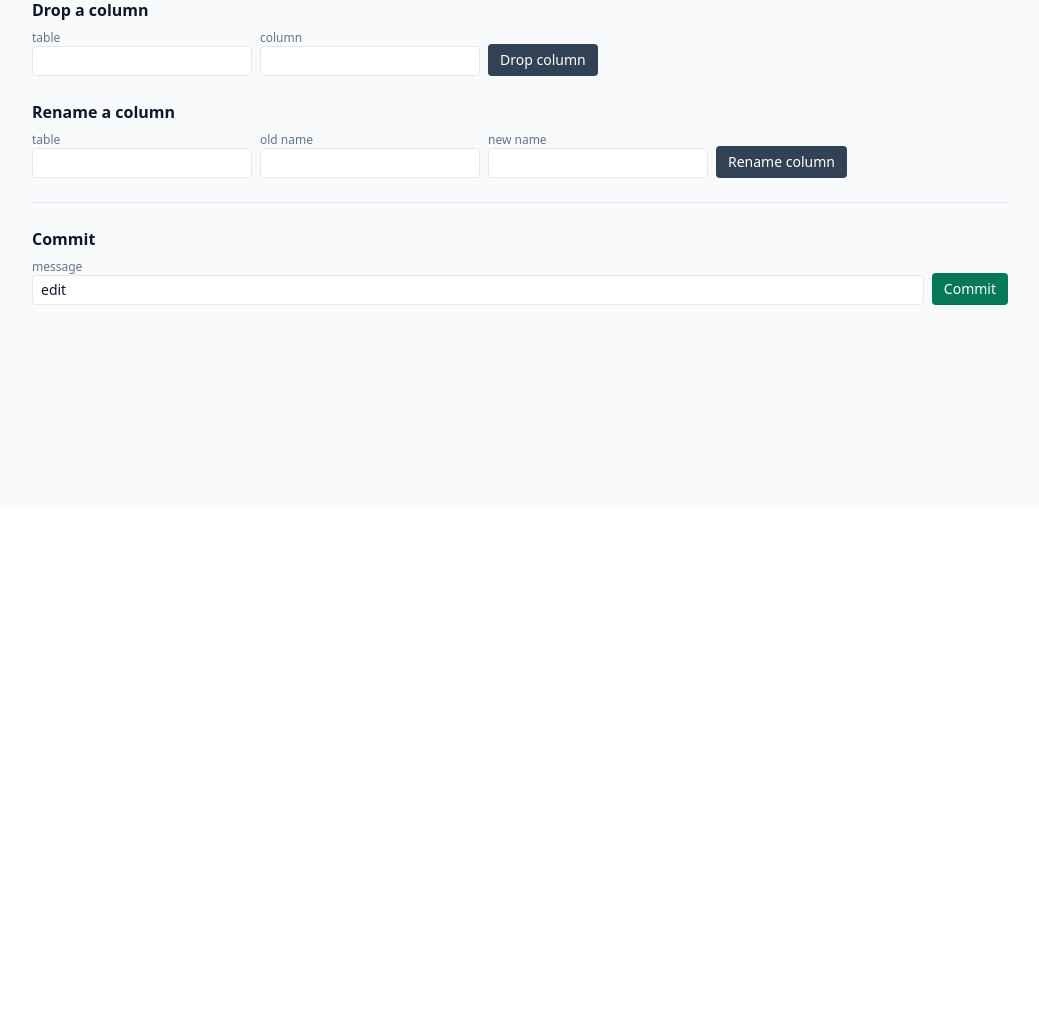
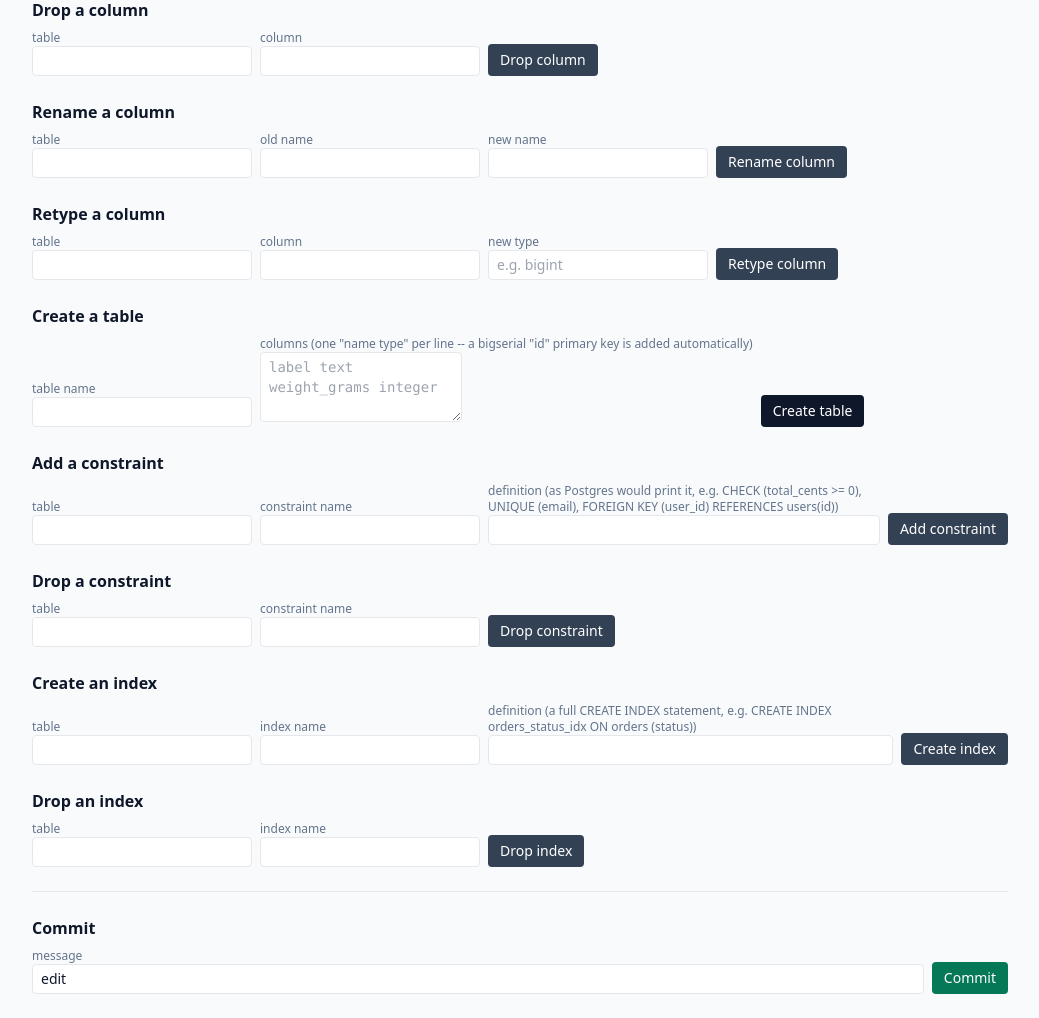
Before and after one commit to mittalsarthak/Tributary, a FastAPI app: template tributary/web/templates/editor.html in a window 1280 px wide. Shown: the part 293-1311 px from the top of the page, without its empty margins (120-1159 px from the left). Before the commit the page ends 598 px from the top, so only its background shows below. Run offline with FastAPI, Linux system fonts and the light colour scheme; the template is opened without the code that fills it, so the values that code supplies are empty; some libraries are stand-ins or nearby versions.

Commit message:
feat: wire retype, create/drop table, and constraint/index ops into the web editor (R24)
apply_change previously supported only add/drop/rename column and rename
table, leaving three of the four capability groups the problem statement
names (retype columns; create/drop tables; constraints and indexes)
unreachable from the UI even though ddl.py/diff.py/planner.py already
handled all 15 Change types. Extends _apply_op with alter_column_type,
create_table, drop_table, add_constraint, drop_constraint, create_index,
and drop_index, each rendering through ddl.render and appending a
correctly-shaped op-log entry, following the existing validation/error/
htmx pattern exactly. Retype populates AlterColumnType.old_type/nullable/
default from the column's live state so the planner's shadow-column swap
can restore what it would otherwise drop (R20). Constraint/index
definitions are accepted as raw SQL text and executed with search_path
scoped to the branch schema (the same trick introspect.snapshot/
store._materialise use) so Postgres itself validates them. Drop-table is
gated behind an hx-confirm, matching the existing branch-delete control.

```diff
--- a/tributary/web/app.py
+++ b/tributary/web/app.py
@@ -62,6 +62,7 @@ from __future__ import annotations
 
 import json
 import os
+import re
 import threading
 import time
 from dataclasses import asdict, dataclass, field
@@ -87,6 +88,7 @@ from tributary.model import (
     AddConstraint,
     AlterColumnType,
     Column,
+    Constraint,
     CreateIndex,
     CreateTable,
     DropColumn,
@@ -95,12 +97,14 @@ from tributary.model import (
     DropIndex,
     DropNotNull,
     DropTable,
+    Index,
     Plan,
     RenameColumn,
     RenameTable,
     SetDefault,
     SetNotNull,
     Snapshot,
+    Table,
 )
 
 TEMPLATES_DIR = Path(__file__).parent / "templates"
@@ -379,8 +383,104 @@ def editor(branch: str, request: Request, conn=Depends(get_conn)):
     return _editor_response(request, conn, branch)
 
 
+_NEW_TABLE_COLUMN_RE = re.compile(r"^\s*(?P<name>[A-Za-z_][A-Za-z0-9_]*)\s+(?P<type>.+?)\s*$")
+
+
+def _parse_new_table_columns(text: str) -> list[tuple[str, str]]:
+    """Parse `create_table`'s freeform "one column per line, name then type"
+    textarea into `(name, type)` pairs. Blank lines are skipped. A line that
+    isn't "name type" raises `ValueError` -- rendered as a sentence by the
+    caller, never silently dropped.
+    """
+    result: list[tuple[str, str]] = []
+    for lineno, line in enumerate(text.splitlines(), start=1):
+        if not line.strip():
+            continue
+        m = _NEW_TABLE_COLUMN_RE.match(line)
+        if not m:
+            raise ValueError(
+                f"could not parse column definition on line {lineno} ({line!r}) -- "
+                "expected 'name type', e.g. 'label text'"
+            )
+        result.append((m.group("name"), m.group("type")))
+    return result
+
+
+def _build_new_table(name: str, extra: list[tuple[str, str]]) -> Table:
+    """Build a minimal, well-formed `Table` for `create_table`: a `bigserial`
+    primary key column named `id`, plus whatever extra columns the form
+    supplied (all nullable, no default -- `NOT NULL`/a default can be added
+    afterwards via the existing `add_column` path). Branch materialisation
+    and the planner both assume a table is well-formed (R24 brief); a table
+    built here always has a primary key.
+    """
+    cols: dict[str, Column] = {
+        "id": Column(name="id", type="bigserial", nullable=False, default=None, position=1),
+    }
+    for i, (cname, ctype) in enumerate(extra, start=2):
+        cols[cname] = Column(name=cname, type=ctype, nullable=True, default=None, position=i)
+    pk_name = f"{name}_pkey"
+    constraints = {
+        pk_name: Constraint(name=pk_name, kind="p", definition="PRIMARY KEY (id)", columns=("id",)),
+    }
+    return Table(name=name, columns=cols, constraints=constraints, indexes={})
+
+
+_CONSTRAINT_KIND_RE = re.compile(
+    r"^\s*(?P<kw>PRIMARY\s+KEY|FOREIGN\s+KEY|UNIQUE|CHECK)\b", re.IGNORECASE)
+_CONSTRAINT_KIND_MAP = {"PRIMARY": "p", "FOREIGN": "f", "UNIQUE": "u", "CHECK": "c"}
+_COLLIST_RE = re.compile(r"\(([^)]*)\)")
+_CREATE_UNIQUE_INDEX_RE = re.compile(r"(?i)^\s*create\s+unique\s+index\b")
+
+
+def _infer_constraint_kind(definition: str) -> str:
+    """`Constraint.kind` ('p'/'f'/'u'/'c') from the leading keyword of a
+    hand-typed definition -- the same vocabulary `pg_get_constraintdef`
+    itself always starts with. Anything else is rejected with a sentence,
+    not silently guessed at, since `kind` drives which rewrite the planner
+    picks (R24 brief: this is exactly where the NOT VALID/VALIDATE split and
+    the PRIMARY KEY/UNIQUE CONCURRENTLY-index build matter).
+    """
+    m = _CONSTRAINT_KIND_RE.match(definition)
+    if not m:
+        raise ValueError(
+            "could not tell what kind of constraint this is -- start the definition with "
+            "CHECK, UNIQUE, PRIMARY KEY, or FOREIGN KEY (e.g. \"CHECK (total_cents >= 0)\")"
+        )
+    return _CONSTRAINT_KIND_MAP[m.group("kw").split()[0].upper()]
+
+
+def _infer_constraint_columns(kind: str, definition: str) -> tuple[str, ...]:
+    """Best-effort column list for a `p`/`u` constraint -- needed by the
+    planner's large-table PRIMARY KEY/UNIQUE index-build rewrite (R21).
+    `c`/`f` definitions' parentheses hold an expression or a foreign-key
+    clause, not a plain column list, so those are left empty rather than
+    misparsed.
+    """
+    if kind not in ("p", "u"):
+        return ()
+    m = _COLLIST_RE.search(definition)
+    if not m:
+        return ()
+    return tuple(c.strip().strip('"') for c in m.group(1).split(",") if c.strip())
+
+
+def _exec_unqualified_ddl(conn, schema: str, stmt: str) -> None:
+    """Run `stmt` -- a hand-typed constraint/index definition that (like the
+    `pg_get_constraintdef`/`pg_get_indexdef` output it mirrors) may embed an
+    *unqualified* table name -- with `search_path` pointed at `schema` for
+    the duration of one real transaction, the same trick `introspect.snapshot`
+    and `store._materialise` already use for exactly this reason. Without
+    this, an unqualified `... ON orders (...)` would resolve through the
+    connection's ambient search_path and land on the wrong schema entirely.
+    """
+    with conn.transaction():
+        conn.execute(pgsql.SQL("SET LOCAL search_path TO {}").format(pgsql.Identifier(schema)))
+        conn.execute(stmt)
+
+
 def _apply_op(conn, schema: str, op: str, *, table, column, col_name, coltype,
-              old, new, not_null, default) -> dict:
+              old, new, not_null, default, definition, new_table_columns) -> dict:
     """Execute one edit against `schema`'s *live* tables (via
     `ddl.render`, never a hand-built string) and return the op-log entry to
     remember it by. Raises `ValueError` for a request missing the fields its
@@ -412,6 +512,69 @@ def _apply_op(conn, schema: str, op: str, *, table, column, col_name, coltype,
         conn.execute(render_ddl(RenameTable(old=old, new=new), schema))
         return {"op": "rename_table", "old": old, "new": new}
 
+    if op == "alter_column_type":
+        if not table or not column or not coltype:
+            raise ValueError("alter_column_type needs a table, a column, and a new type")
+        current_snap = snapshot(conn, schema)
+        current_table = current_snap.tables.get(table)
+        if current_table is None or column not in current_table.columns:
+            raise ValueError(f"no such column {column!r} on table {table!r}")
+        current_col = current_table.columns[column]
+        # R20: old_type/nullable/default come from the column's *current*
+        # live state, so the planner's shadow-column swap (for a rewriting
+        # retype on a large table) can restore what it would otherwise drop
+        # -- see AlterColumnType's own docstring in tributary/model.py.
+        change = AlterColumnType(table=table, column=column, old_type=current_col.type,
+                                  new_type=coltype, nullable=current_col.nullable,
+                                  default=current_col.default)
+        conn.execute(render_ddl(change, schema))
+        return {"op": "alter_column_type", "table": table, "column": column, "new_type": coltype}
+
+    if op == "create_table":
+        if not table:
+            raise ValueError("create_table needs a table name")
+        extra = _parse_new_table_columns(new_table_columns or "")
+        new_table = _build_new_table(table, extra)
+        conn.execute(render_ddl(CreateTable(table=new_table), schema))
+        return {"op": "create_table", "table": table}
+
+    if op == "drop_table":
+        if not table:
+            raise ValueError("drop_table needs a table")
+        conn.execute(render_ddl(DropTable(table=table), schema))
+        return {"op": "drop_table", "table": table}
+
+    if op == "add_constraint":
+        if not table or not col_name or not definition:
+            raise ValueError("add_constraint needs a table, a constraint name, and a definition")
+        kind = _infer_constraint_kind(definition)
+        con = Constraint(name=col_name, kind=kind, definition=definition,
+                          columns=_infer_constraint_columns(kind, definition))
+        stmt = render_ddl(AddConstraint(table=table, constraint=con), schema)
+        _exec_unqualified_ddl(conn, schema, stmt)
+        return {"op": "add_constraint", "table": table, "name": col_name, "definition": definition}
+
+    if op == "drop_constraint":
+        if not table or not col_name:
+            raise ValueError("drop_constraint needs a table and a constraint name")
+        conn.execute(render_ddl(DropConstraint(table=table, constraint=col_name), schema))
+        return {"op": "drop_constraint", "table": table, "constraint": col_name}
+
+    if op == "create_index":
+        if not table or not col_name or not definition:
+            raise ValueError("create_index needs a table, an index name, and a definition")
+        idx = Index(name=col_name, definition=definition, columns=(),
+                    unique=bool(_CREATE_UNIQUE_INDEX_RE.match(definition)))
+        stmt = render_ddl(CreateIndex(table=table, index=idx), schema)
+        _exec_unqualified_ddl(conn, schema, stmt)
+        return {"op": "create_index", "table": table, "name": col_name, "definition": definition}
+
+    if op == "drop_index":
+        if not table or not col_name:
+            raise ValueError("drop_index needs a table and an index name")
+        conn.execute(render_ddl(DropIndex(table=table, index=col_name), schema))
+        return {"op": "drop_index", "table": table, "index": col_name}
+
     raise ValueError(f"unknown edit {op!r}")
 
 
@@ -428,6 +591,8 @@ def apply_change(
     new: str | None = Form(None),
     not_null: str | None = Form(None),
     default: str | None = Form(None),
+    definition: str | None = Form(None),
+    new_table_columns: str | None = Form(None, alias="columns"),
     conn=Depends(get_conn),
 ):
     b = _find_branch(conn, branch)
@@ -436,7 +601,8 @@ def apply_change(
     try:
         entry = _apply_op(conn, b.schema_name, op, table=table, column=column,
                            col_name=col_name, coltype=coltype, old=old, new=new,
-                           not_null=not_null, default=default)
+                           not_null=not_null, default=default, definition=definition,
+                           new_table_columns=new_table_columns)
     except (ValueError, psycopg.Error) as e:
         return _editor_response(request, conn, branch, status_code=400, error=str(e))
     with _LOCK:
--- a/tributary/web/templates/editor.html
+++ b/tributary/web/templates/editor.html
@@ -26,7 +26,13 @@
 <div class="space-y-4 mb-6">
   {% for tname, table in tables.items() %}
   <div class="rounded border border-slate-200">
-    <div class="bg-slate-100 px-3 py-2 font-mono font-semibold">{{ tname }}</div>
+    <div class="bg-slate-100 px-3 py-2 font-mono font-semibold flex items-center justify-between">
+      <span>{{ tname }}</span>
+      <button hx-post="/branches/{{ branch.name }}/changes" hx-target="body" hx-select="body" hx-swap="outerHTML"
+              hx-vals='{"op": "drop_table", "table": "{{ tname }}"}'
+              hx-confirm="Drop table &#39;{{ tname }}&#39; and all its data? This cannot be undone."
+              class="text-red-700 hover:underline text-xs font-normal">drop table</button>
+    </div>
     <div class="overflow-x-auto">
     <table class="w-full text-sm">
       <tbody>
@@ -93,6 +99,88 @@
   <button type="submit" class="bg-slate-700 text-white px-3 py-1.5 rounded">Rename column</button>
 </form>
 
+<h2 class="font-semibold mb-2">Retype a column</h2>
+<form hx-post="/branches/{{ branch.name }}/changes" hx-target="body" hx-select="body" hx-swap="outerHTML"
+      method="post" action="/branches/{{ branch.name }}/changes"
+      class="flex flex-wrap gap-2 items-end mb-6 text-sm">
+  <input type="hidden" name="op" value="alter_column_type">
+  <div><label class="block text-xs text-slate-500">table</label>
+    <input name="table" class="border rounded px-2 py-1" required></div>
+  <div><label class="block text-xs text-slate-500">column</label>
+    <input name="column" class="border rounded px-2 py-1" required></div>
+  <div><label class="block text-xs text-slate-500">new type</label>
+    <input name="type" class="border rounded px-2 py-1" placeholder="e.g. bigint" required></div>
+  <button type="submit" class="bg-slate-700 text-white px-3 py-1.5 rounded">Retype column</button>
+</form>
+
+<h2 class="font-semibold mb-2">Create a table</h2>
+<form hx-post="/branches/{{ branch.name }}/changes" hx-target="body" hx-select="body" hx-swap="outerHTML"
+      method="post" action="/branches/{{ branch.name }}/changes"
+      class="flex flex-wrap gap-2 items-end mb-6 text-sm">
+  <input type="hidden" name="op" value="create_table">
+  <div><label class="block text-xs text-slate-500">table name</label>
+    <input name="table" class="border rounded px-2 py-1" required></div>
+  <div><label class="block text-xs text-slate-500">columns (one "name type" per line -- a
+      bigserial "id" primary key is added automatically)</label>
+    <textarea name="columns" rows="3" class="border rounded px-2 py-1 font-mono"
+              placeholder="label text&#10;weight_grams integer"></textarea></div>
+  <button type="submit" class="bg-slate-900 text-white px-3 py-1.5 rounded">Create table</button>
+</form>
+
+<h2 class="font-semibold mb-2">Add a constraint</h2>
+<form hx-post="/branches/{{ branch.name }}/changes" hx-target="body" hx-select="body" hx-swap="outerHTML"
+      method="post" action="/branches/{{ branch.name }}/changes"
+      class="flex flex-wrap gap-2 items-end mb-6 text-sm">
+  <input type="hidden" name="op" value="add_constraint">
+  <div><label class="block text-xs text-slate-500">table</label>
+    <input name="table" class="border rounded px-2 py-1" required></div>
+  <div><label class="block text-xs text-slate-500">constraint name</label>
+    <input name="name" class="border rounded px-2 py-1" required></div>
+  <div class="flex-1"><label class="block text-xs text-slate-500">definition (as Postgres would print it,
+      e.g. CHECK (total_cents &gt;= 0), UNIQUE (email), FOREIGN KEY (user_id) REFERENCES users(id))</label>
+    <input name="definition" class="border rounded px-2 py-1 w-full font-mono" required></div>
+  <button type="submit" class="bg-slate-700 text-white px-3 py-1.5 rounded">Add constraint</button>
+</form>
+
+<h2 class="font-semibold mb-2">Drop a constraint</h2>
+<form hx-post="/branches/{{ branch.name }}/changes" hx-target="body" hx-select="body" hx-swap="outerHTML"
+      method="post" action="/branches/{{ branch.name }}/changes"
+      class="flex flex-wrap gap-2 items-end mb-6 text-sm">
+  <input type="hidden" name="op" value="drop_constraint">
+  <div><label class="block text-xs text-slate-500">table</label>
+    <input name="table" class="border rounded px-2 py-1" required></div>
+  <div><label class="block text-xs text-slate-500">constraint name</label>
+    <input name="name" class="border rounded px-2 py-1" required></div>
+  <button type="submit" class="bg-slate-700 text-white px-3 py-1.5 rounded">Drop constraint</button>
+</form>
+
+<h2 class="font-semibold mb-2">Create an index</h2>
+<form hx-post="/branches/{{ branch.name }}/changes" hx-target="body" hx-select="body" hx-swap="outerHTML"
+      method="post" action="/branches/{{ branch.name }}/changes"
+      class="flex flex-wrap gap-2 items-end mb-6 text-sm">
+  <input type="hidden" name="op" value="create_index">
+  <div><label class="block text-xs text-slate-500">table</label>
+    <input name="table" class="border rounded px-2 py-1" required></div>
+  <div><label class="block text-xs text-slate-500">index name</label>
+    <input name="name" class="border rounded px-2 py-1" required></div>
+  <div class="flex-1"><label class="block text-xs text-slate-500">definition (a full CREATE INDEX
+      statement, e.g. CREATE INDEX orders_status_idx ON orders (status))</label>
+    <input name="definition" class="border rounded px-2 py-1 w-full font-mono" required></div>
+  <button type="submit" class="bg-slate-700 text-white px-3 py-1.5 rounded">Create index</button>
+</form>
+
+<h2 class="font-semibold mb-2">Drop an index</h2>
+<form hx-post="/branches/{{ branch.name }}/changes" hx-target="body" hx-select="body" hx-swap="outerHTML"
+      method="post" action="/branches/{{ branch.name }}/changes"
+      class="flex flex-wrap gap-2 items-end mb-6 text-sm">
+  <input type="hidden" name="op" value="drop_index">
+  <div><label class="block text-xs text-slate-500">table</label>
+    <input name="table" class="border rounded px-2 py-1" required></div>
+  <div><label class="block text-xs text-slate-500">index name</label>
+    <input name="name" class="border rounded px-2 py-1" required></div>
+  <button type="submit" class="bg-slate-700 text-white px-3 py-1.5 rounded">Drop index</button>
+</form>
+
 <hr class="my-6 border-slate-200">
 
 <h2 class="font-semibold mb-2">Commit</h2>
```
Also changed, not shown: tests/test_web.py (+189 -0 lines).
